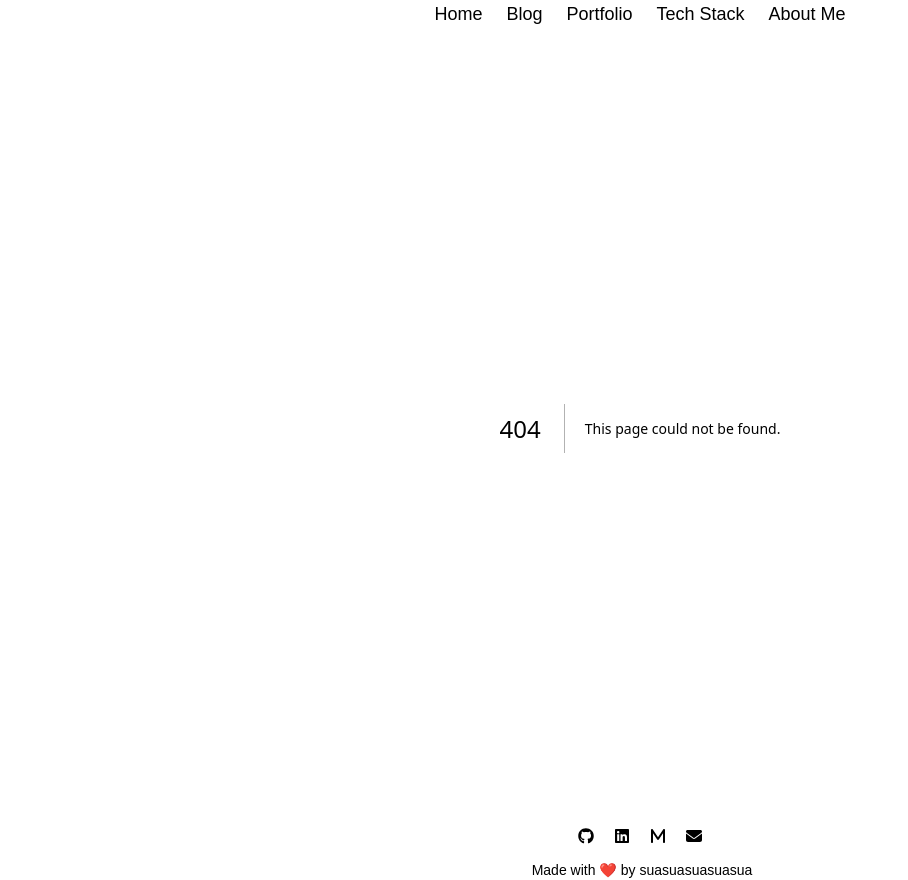
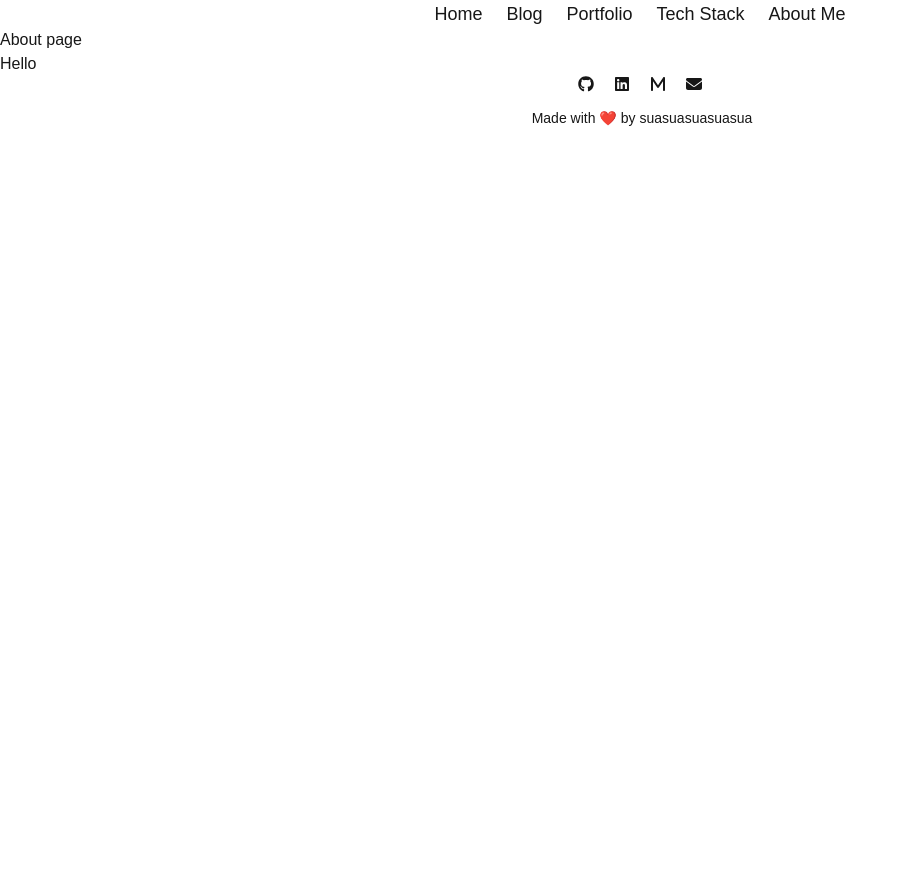
Before and after one commit to suasuasuasuasua/portfolio, a Next.js app: page /about in a window 1280 px wide. Before the commit this address had no page. Shown: the whole page, without its empty margins (0-908 px from the left). After the commit the page ends 800 px from the top, so only its background shows below. Built offline with nearby package versions, Linux system fonts and the light colour scheme.

Commit message:
feat(app/*/page.tsx): Added dummy pages
No content yet, also there's weird shifting going on...

```diff
--- /dev/null
+++ b/app/about/page.tsx
@@ -0,0 +1,8 @@
+export default function AboutPage() {
+  return (
+    <>
+      <h1>About page</h1>
+      <p>Hello</p>
+    </>
+  );
+}
--- /dev/null
+++ b/app/blog/page.tsx
@@ -0,0 +1,8 @@
+export default function BlogPage() {
+  return (
+    <>
+      <h1>Blog page</h1>
+      <p>Hello</p>
+    </>
+  );
+}
--- /dev/null
+++ b/app/portfolio/page.tsx
@@ -0,0 +1,8 @@
+export default function PortfolioPage() {
+  return (
+    <>
+      <h1>Portfolio page</h1>
+      <p>Hello</p>
+    </>
+  );
+}
--- /dev/null
+++ b/app/tech/page.tsx
@@ -0,0 +1,8 @@
+export default function TechPage() {
+  return (
+    <>
+      <h1>Tech Stack Page</h1>
+      <p>Hello</p>
+    </>
+  );
+}
```
